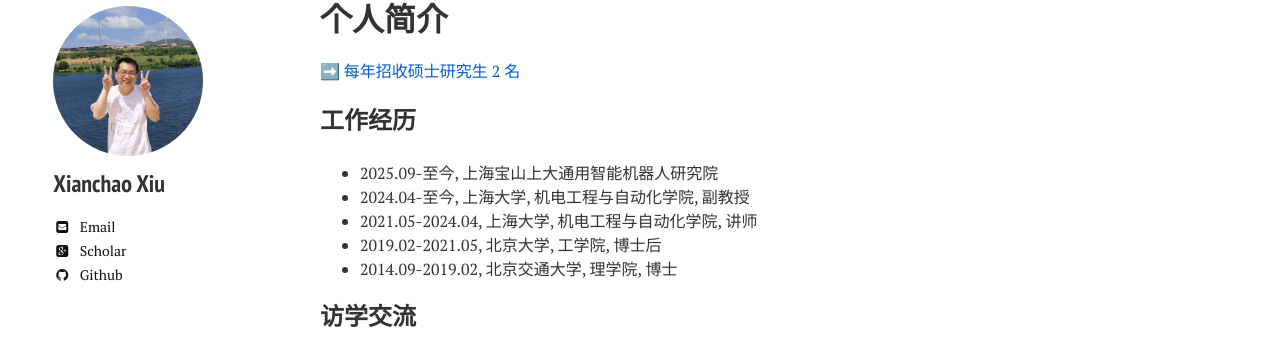
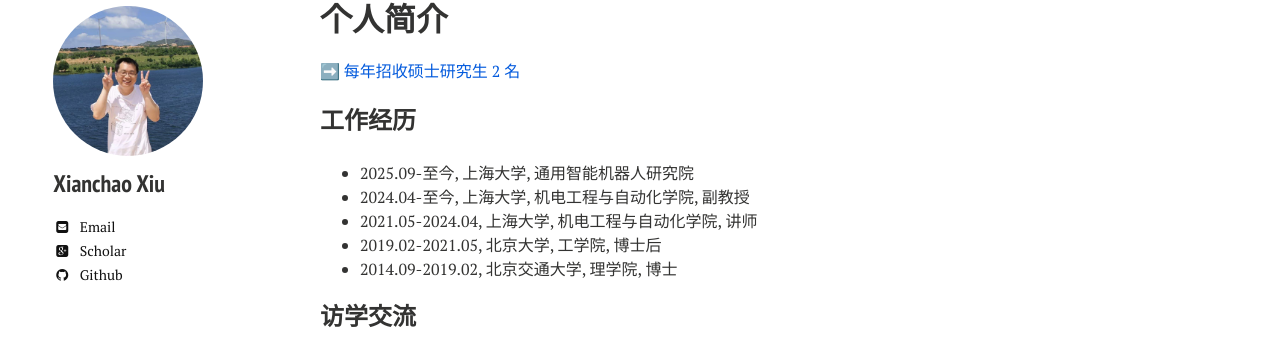
Before and after one commit to xianchaoxiu/xianchaoxiu.github.io, a Jekyll site: the page built from chinese/index.md, in a window 1280 px wide. Shown: the part 66-421 px from the top of the page. Built offline with Jekyll 4.4.1, drawn with Linux system fonts in a browser that asks for light colours; nearby versions of some CDN libraries.

Commit message:
Update index.md

```diff
--- a/chinese/index.md
+++ b/chinese/index.md
@@ -11,7 +11,7 @@ share: false
 
 
 ### 工作经历
-* 2025.09-至今, 上海宝山上大通用智能机器人研究院 <br>
+* 2025.09-至今, 上海大学, 通用智能机器人研究院 <br>
 * 2024.04-至今, 上海大学, 机电工程与自动化学院, 副教授 <br>
 * 2021.05-2024.04, 上海大学, 机电工程与自动化学院, 讲师 <br>
 * 2019.02-2021.05, 北京大学, 工学院, 博士后 <br>
```
